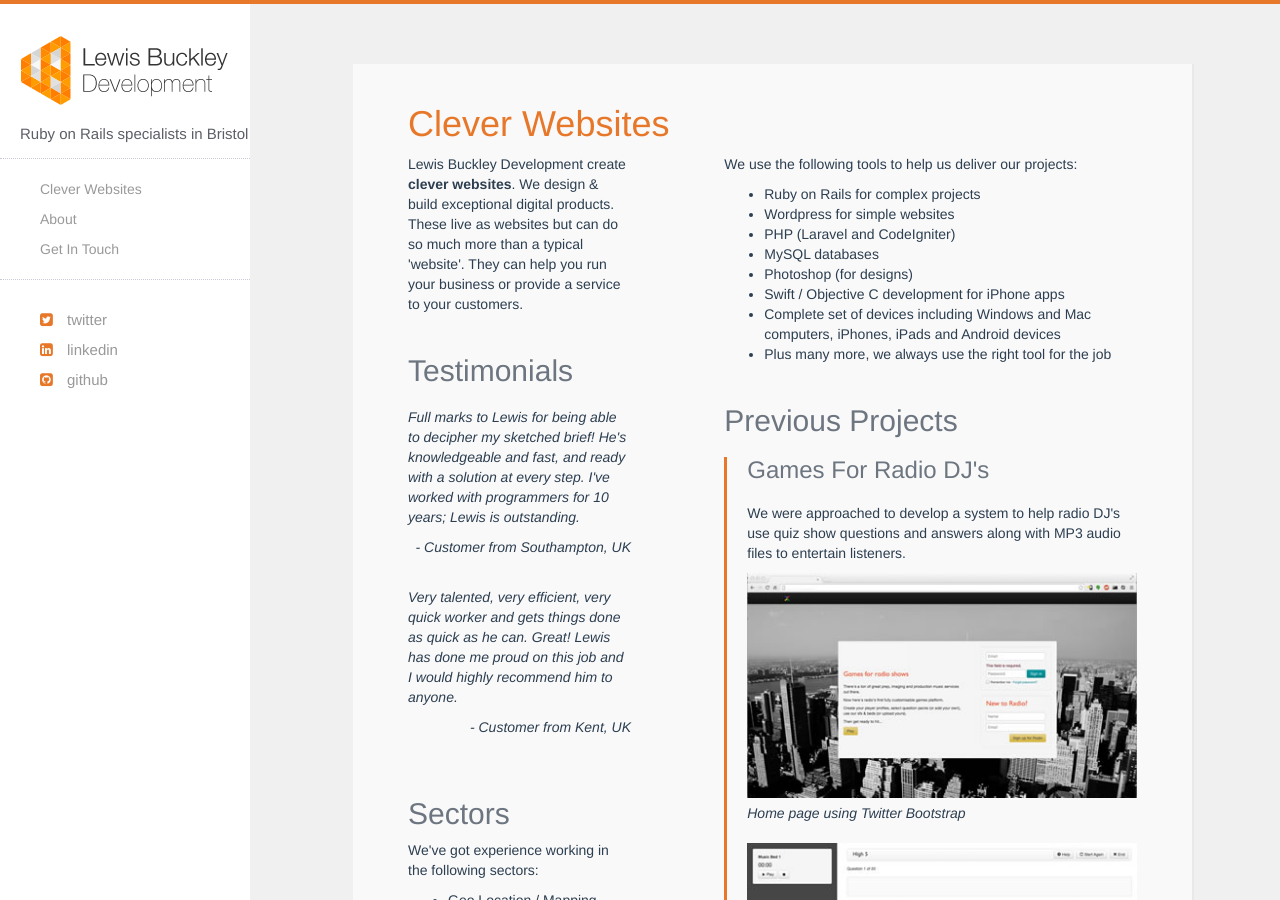
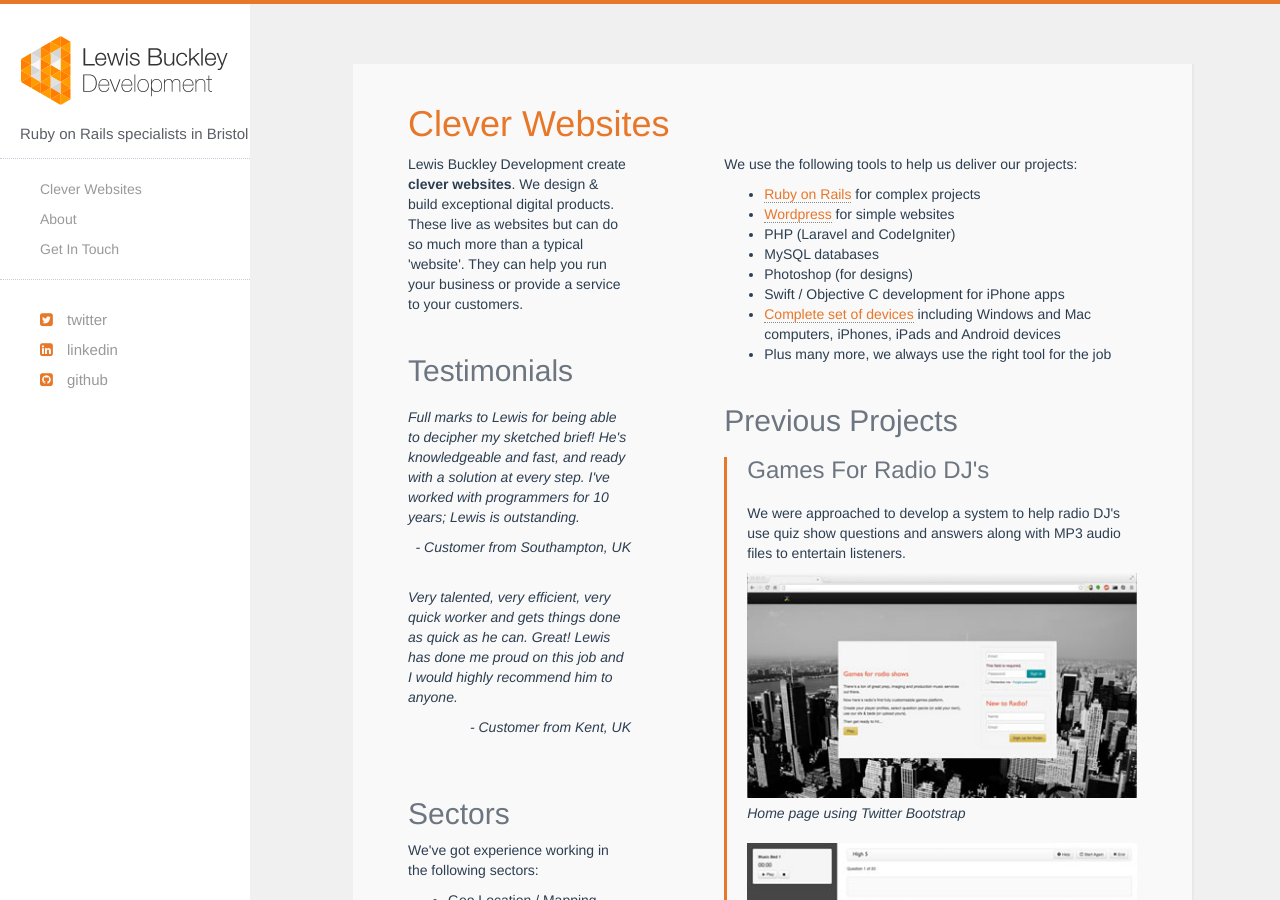
Before and after one commit to lewispb/lewispb.github.io, a Jekyll site: the page built from clever-websites.html, in a window 1280 px wide and 900 px high. Built offline with Jekyll 4.4.1, drawn with Linux system fonts in a browser that asks for light colours; nearby versions of some CDN libraries; Markdown is read by kramdown in place of the engine named in the settings; part of the change alters nothing that is shown.

Commit message:
Added links

```diff
--- a/clever-websites.html
+++ b/clever-websites.html
@@ -37,13 +37,13 @@ title: Clever Websites - PHP / Ruby on Rails - Bristol
                         <div class="col-md-7 col-md-offset-1">
                             <p>We use the following tools to help us deliver our projects:</p>
                             <ul>
-                                <li>Ruby on Rails for complex projects</li>
-                                <li>Wordpress for simple websites</li>
+                                <li><a href="http://www.businessinsider.com/heres-why-ruby-on-rails-is-hot-2011-5">Ruby on Rails</a> for complex projects</li>
+                                <li><a href="https://pagely.com/wordpress/">Wordpress</a> for simple websites</li>
                                 <li>PHP (Laravel and CodeIgniter)</li>
                                 <li>MySQL databases</li>
                                 <li>Photoshop (for designs)</li>
                                 <li>Swift / Objective C development for iPhone apps</li>
-                                <li>Complete set of devices including Windows and Mac computers, iPhones, iPads and Android devices</li>
+                                <li><a href="http://en.wikipedia.org/wiki/Responsive_web_design">Complete set of devices</a> including Windows and Mac computers, iPhones, iPads and Android devices</li>
                                 <li>Plus many more, we always use the right tool for the job</li>
                             </ul>
 
```
